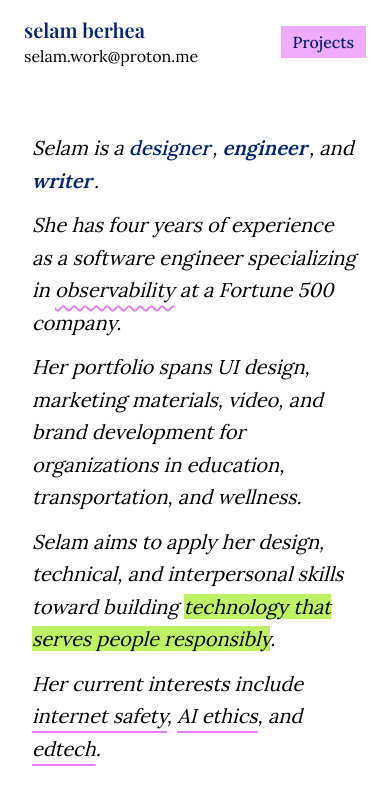
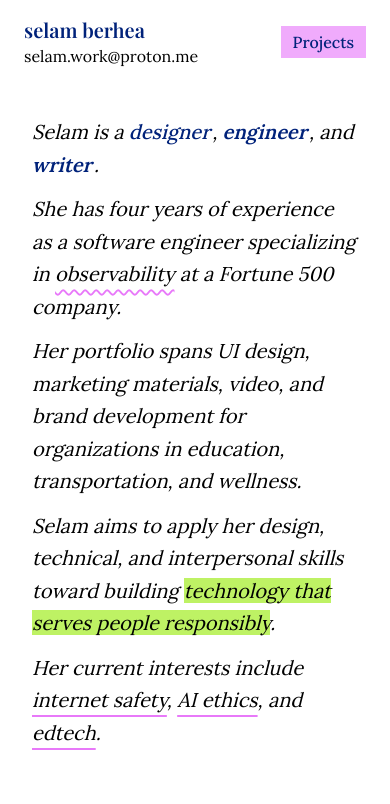
Before and after one commit to sberhea/portfolio, a Next.js app: page / in a window 390 px wide. Shown: the top 804 px of the page. Built offline with nearby package versions, Linux system fonts and the light colour scheme; a web font is replaced by a local one.

Commit message:
chore: adjust Hero padding for mobile

```diff
--- a/src/app/page.tsx
+++ b/src/app/page.tsx
@@ -9,7 +9,7 @@ export default function HomePage() {
 
 
       {/* Page content */}
-      <div className="max-w-4xl py-8 md:py-12">
+      <div className="max-w-4xl py-4 md:py-12">
         <Hero/>
       </div>
     </main>
```
